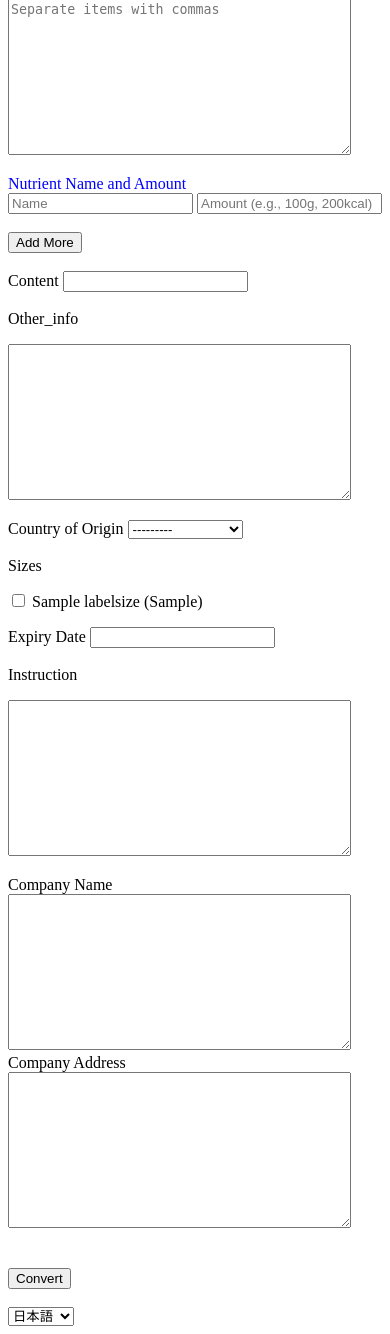
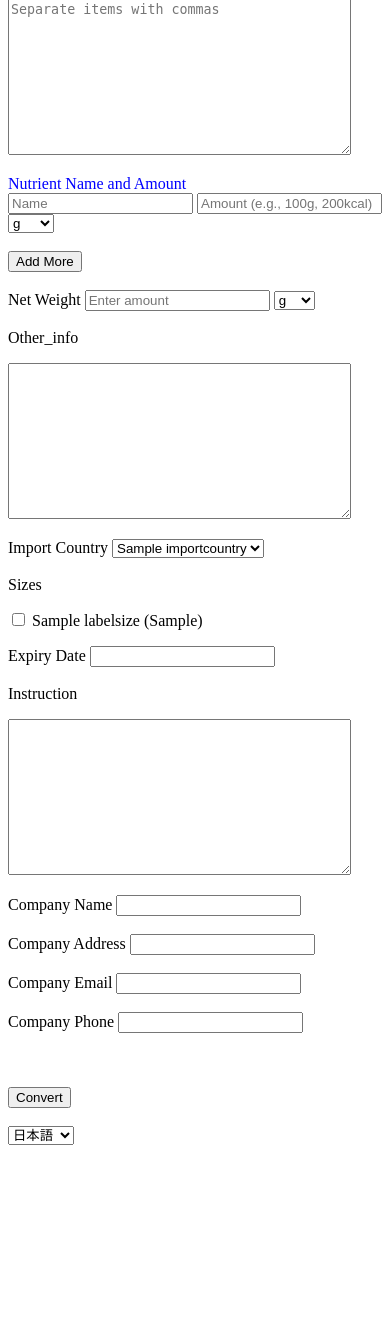
Before and after one commit to SohnTsang/food_labelling, a Django app: page /label-management/create-label/ in a window 390 px wide. Shown: the part 141-1475 px from the top of the page. After the commit the page ends 1286 px from the top, so only its background shows below. Run offline with Django 5.2, Linux system fonts and the light colour scheme; tables that the repository leaves empty hold one stand-in row (values such as "Sample post").

Commit message:
added company as a class that has company name, address, email and phone and as a many-to-many relationship to LabelTemplate updated views.py, forms.py, html to properly process and display the result

```diff
--- a/LabelManagement/admin.py
+++ b/LabelManagement/admin.py
@@ -1,9 +1,9 @@
 from django.contrib import admin
-from .models import LabelTemplate, RegulatoryRequirement, LabelSize, Country, Nutrient
+from .models import LabelTemplate, RegulatoryRequirement, LabelSize, ImportCountry, Nutrient
 
 # Register your models here.
 admin.site.register(LabelTemplate)
 admin.site.register(RegulatoryRequirement)
 admin.site.register(LabelSize)
-admin.site.register(Country)
+admin.site.register(ImportCountry)
 admin.site.register(Nutrient)
--- a/LabelManagement/forms.py
+++ b/LabelManagement/forms.py
@@ -1,31 +1,31 @@
 from django import forms
-from .models import LabelTemplate, LabelSize, Country, Nutrient
+from .models import LabelTemplate, LabelSize, ImportCountry, Nutrient, Company
 from django.utils.translation import gettext_lazy as _
 
 
 class LabelTemplateForm(forms.ModelForm):
-    """
-    sizes = forms.ModelMultipleChoiceField(
-        queryset=LabelSize.objects.all(),
-        widget=forms.CheckboxSelectMultiple,
-        required=True
-    )
-    """
+
+    company_name = forms.CharField(label=_("Company Name"), max_length=255, required=False)
+    company_address = forms.CharField(label=_("Company Address"), max_length=255, required=False)
+    company_email = forms.EmailField(label=_("Company Email"), required=False)
+    company_phone = forms.CharField(label=_("Company Phone"), max_length=30, required=False)
 
     class Meta:
         model = LabelTemplate
-        fields = ['product_name', 'ingredients', 'other_info', 'country', 'sizes', 'content',
-                  'expiry_date', 'instruction', 'company_name', 'company_address']
+        fields = ['product_name', 'ingredients', 'other_info', 'import_country', 'sizes', 'net_weight',
+                  'expiry_date', 'instruction', 'company_name', 'company_address', 'company_email', 'company_phone']
         labels = {
             'product_name': _('Product Name'),
             'ingredients': _('Ingredients'),
             'other_info': _('Other_info'),
-            'country': _('Export Country'),
-            'content': _('Content'),
+            'import_country': _('Import Country'),
+            'net_weight': _('Net Weight'),
             'expiry_date': _('Expiry Date'),
             'instruction': _('Instruction'),
             'company_name': _('Company Name'),
             'company_address': _('Company Address'),
+            'company_email': _('Company Email'),
+            'company_phone': _('Company Phone'),
             # ... other labels ...
         }
 
@@ -38,19 +38,13 @@
             'product_name': forms.TextInput(attrs={'class': 'form-control'}),
             'ingredients': forms.Textarea(attrs={'class': 'form-control', 'placeholder': 'Separate items with commas'}),
             'other_info': forms.Textarea(attrs={'class': 'form-control', 'required': False}),
-            'content': forms.TextInput(attrs={'class': 'form-control', 'required': False}),
+            'net_weight': forms.TextInput(attrs={'class': 'form-control', 'required': False}),
             'expiry_date': forms.TextInput(attrs={'class': 'form-control', 'required': False}),
             'instruction': forms.Textarea(attrs={'class': 'form-control', 'required': False}),
-            'company_name': forms.Textarea(attrs={'class': 'form-control', 'required': False}),
-            'company_address': forms.Textarea(attrs={'class': 'form-control', 'required': False}),
-            'country': forms.Select(attrs={'class': 'form-control'}),
+            'import_country': forms.Select(attrs={'class': 'form-control'}),
             'sizes': forms.CheckboxSelectMultiple(attrs={'class': 'sizes'}),
         }
 
-
-'''
-class NutrientForm(forms.ModelForm):
-    class Meta:
-        model = Nutrient
-        fields = ['name', 'amount']
-'''
+    def __init__(self, *args, **kwargs):
+        super(LabelTemplateForm, self).__init__(*args, **kwargs)
+        self.fields['import_country'].empty_label = None
--- a/LabelManagement/templates/label_template_form.html
+++ b/LabelManagement/templates/label_template_form.html
@@ -20,15 +20,23 @@
             <label for="{{ nutrient_form.amount.id_for_label }}">Amount</label><br>
         </div> <br>
         <button type="button" id="addNutrientButton">Add More</button> <br><br>
-       <label for="{{ form.product_name.id_for_label }}">{% trans "Content" %}</label> {{ form.content }} <br><br>
+        <!--<label for="{{ form.product_name.id_for_label }}">{% trans "Content" %}</label> {{ form.content }} <br><br>-->
+        <label for="content_amount">{% trans "Net Weight" %}</label>
+        <input type="text" id="content_amount" name="content_amount" placeholder="Enter amount">
+        <!--<label for="content_unit">{% trans "Unit" %}</label>-->
+        <select id="content_unit" name="content_unit">
+            <option value="g">g</option>
+            <option value="mg">mg</option>
+        </select><br><br>
         <label for="{{ form.product_name.id_for_label }}">{% trans "Other_info" %}</label> <p>{{ form.other_info }}</p>
-       <label for="{{ form.product_name.id_for_label }}">{% trans "Country of Origin" %}</label> {{ form.country }} <br><br>
+        <label for="{{ form.product_name.id_for_label }}">{% trans "Import Country" %}</label> {{ form.import_country }} <br><br>
         <label for="{{ form.product_name.id_for_label }}">{% trans "Sizes" %}</label> <p>{{ form.sizes }}</p>
         <label for="{{ form.product_name.id_for_label }}">{% trans "Expiry Date" %}</label> {{ form.expiry_date }} <br><br>
         <label for="{{ form.product_name.id_for_label }}">{% trans "Instruction" %}</label> <p>{{ form.instruction }}</p>
-       <label for="{{ form.product_name.id_for_label }}">{% trans "Company Name" %}</label> {{ form.company_name }} <br>
-       <label for="{{ form.product_name.id_for_label }}">{% trans "Company Address" %}</label> {{ form.company_address }} <br>
-
+        <label for="{{ form.company_name.id_for_label }}">{% trans "Company Name" %}</label> {{ form.company_name }} <br><br>
+        <label for="{{ form.company_address.id_for_label }}">{% trans "Company Address" %}</label> {{ form.company_address }} <br><br>
+        <label for="{{ form.company_email.id_for_label }}">{% trans "Company Email" %}</label> {{ form.company_email }} <br><br>
+        <label for="{{ form.company_phone.id_for_label }}">{% trans "Company Phone" %}</label> {{ form.company_phone }} <br><br>
 
         <br><br>
         <button type="submit">{% trans "Convert" %}</button>
@@ -42,85 +50,9 @@
         <select name="language" onchange="this.form.submit()">
             <option value="ja"{% if LANGUAGE_CODE == "ja" %} selected{% endif %}>日本語</option>
             <option value="en"{% if LANGUAGE_CODE == "en" %} selected{% endif %}>English</option>
-
             <!-- Add more language options as needed -->
         </select>
     </form>
-    <!--
-    <script>
-
-        document.addEventListener('DOMContentLoaded', function () {
-            let container = document.getElementById('nutrientInputsContainer');
-            let addButton = document.getElementById('addNutrientButton');
-
-            function addNutrientInput() {
-                let newFieldHtml = `<div>
-                                        <input type="text" name="nutrient_name[]" placeholder="Name">
-                                        <input type="text" name="nutrient_amount[]" placeholder="Amount (e.g., 100g, 200kcal)">
-                                    </div>`;
-                container.insertAdjacentHTML('beforeend', newFieldHtml);
-            }
-
-            addButton.addEventListener('click', function() {
-                addNutrientInput();
-            });
-
-            // Add the first nutrient input by default
-            addNutrientInput();
-        });
-
-    </script>
-    -->
-    <!--
-    <script>
-        document.addEventListener('DOMContentLoaded', function () {
-            let container = document.getElementById('nutrientInputsContainer');
-            let addButton = document.getElementById('addNutrientButton');
-
-            function saveFormState() {
-                let nutrientData = [];
-                container.querySelectorAll('div').forEach(div => {
-                    let name = div.querySelector('input[name="nutrient_name[]"]').value;
-                    let amount = div.querySelector('input[name="nutrient_amount[]"]').value;
-                    nutrientData.push({name, amount});
-                });
-                localStorage.setItem('nutrientFormData', JSON.stringify(nutrientData));
-            }
-
-            function addNutrientInput(name = '', amount = '') {
-                let newFieldHtml = `<div>
-                                        <input type="text" name="nutrient_name[]" placeholder="Name" value="${name}">
-                                        <input type="text" name="nutrient_amount[]" placeholder="Amount (e.g., 100g, 200kcal)" value="${amount}">
-                                    </div>`;
-                container.insertAdjacentHTML('beforeend', newFieldHtml);
-            }
-
-            addButton.addEventListener('click', function() {
-                addNutrientInput();
-            });
-
-            // Load saved form data if available
-            let savedData = localStorage.getItem('nutrientFormData');
-            if (savedData) {
-                let nutrientData = JSON.parse(savedData);
-                nutrientData.forEach(data => {
-                    addNutrientInput(data.name, data.amount);
-                });
-                // Clear the saved data after loading to prevent loading on page reload
-                localStorage.removeItem('nutrientFormData');
-            } else {
-                // Add the first nutrient input by default
-                addNutrientInput();
-            }
-
-            // Save the form state only when navigating away (not on reload)
-            window.onbeforeunload = function() {
-                saveFormState();
-                // returning undefined prevents the confirmation dialog on navigation
-            };
-        });
-    </script>
-    -->
 
     <script>
         document.addEventListener('DOMContentLoaded', function () {
@@ -141,6 +73,12 @@
                 let newFieldHtml = `<div>
                                         <input type="text" name="nutrient_name[]" placeholder="Name" value="${name}">
                                         <input type="text" name="nutrient_amount[]" placeholder="Amount (e.g., 100g, 200kcal)" value="${amount}">
+                                        <select id="content_unit" name="nutrient_unit[]">
+                                            <option value="g">g</option>
+                                            <option value="mg">mg</option>
+                                            <option value="mg">kcal</option>
+                                            <!-- Add more units as needed -->
+                                        </select>
                                     </div>`;
                 container.insertAdjacentHTML('beforeend', newFieldHtml);
 
--- a/LabelManagement/views.py
+++ b/LabelManagement/views.py
@@ -2,7 +2,7 @@
 
 from django.shortcuts import render, redirect
 from .forms import LabelTemplateForm
-from .models import LabelTemplate, Nutrient
+from .models import LabelTemplate, Nutrient, Company
 from CustomTranslation.utils import translate_text  # Import your translation function
 
 
@@ -12,12 +12,27 @@
         if form.is_valid():
             label_template = form.save(commit=False)
             ingredients = form.cleaned_data['ingredients']
-            ##nutrients = form.cleaned_data['nutrients']
+
             # Convert comma-separated strings to lists
             label_template.ingredients = ingredients.split(',')
+            amount = request.POST.get('content_amount', '')
+            unit = request.POST.get('content_unit', '')
+            label_template.net_weight = f'{amount} {unit}'
             # Save the basic data
             label_template.save()
             form.save_m2m()
+
+            company_name = form.cleaned_data.get('company_name')
+            company_address = form.cleaned_data.get('company_address')
+            company_email = form.cleaned_data.get('company_email')
+            company_phone = form.cleaned_data.get('company_phone')
+
+            if company_name:  # Check if company name is provided
+                company, created = Company.objects.get_or_create(
+                    name=company_name,
+                    defaults={'address': company_address, 'email': company_email, 'phone': company_phone}
+                )
+                label_template.companies.add(company)
 
             country_to_language = {
                 'sg': 'en',  # Singapore to English
@@ -27,24 +42,25 @@
                 # Add more mappings as needed
             }
 
-            selected_country_code = label_template.country.code
+            selected_country_code = label_template.import_country.code
             converted_country_code = country_to_language.get(selected_country_code.lower(), 'en')
-            print(selected_country_code.lower())
-            names = request.POST.getlist('nutrient_name[]')
-            amounts = request.POST.getlist('nutrient_amount[]')
+
+            nutrient_names = request.POST.getlist('nutrient_name[]')
+            nutrient_amounts = request.POST.getlist('nutrient_amount[]')
+            nutrient_unit = request.POST.getlist('nutrient_unit[]')
+
             nutrients_data = []
             translated_ingredients = translate_text(label_template.ingredients,
                                                     converted_country_code)  # Assuming English translation
 
-            translated_nutrient_names = translate_text(names, converted_country_code)
+            translated_nutrient_names = translate_text(nutrient_names, converted_country_code)
             translated_nutrient_names_list = translated_nutrient_names.split(', ')
 
-            for name, amount in zip(translated_nutrient_names_list, amounts):
+            for name, amount, unit in zip(translated_nutrient_names_list, nutrient_amounts, nutrient_unit):
                 if name:  # Ensure both name and amount are provided
                     nutrient = Nutrient.objects.create(name=name, amount=amount)
-
                     label_template.nutrients.add(nutrient)
-                    nutrients_data.append({'name': name, 'amount': amount})
+                    nutrients_data.append({'name': name, 'amount': amount, 'unit': unit})
                 else:
                     nutrients_data = ''
 
@@ -61,14 +77,16 @@
                     'product_name': label_template.product_name,
                     'translated_ingredients': translated_ingredients,
                     'other_info': label_template.other_info,
-                    'country': label_template.country.name,
+                    'import_country': label_template.import_country.name,
                     'label_sizes': ', '.join(label_sizes_names),
-                    'content': label_template.content,
+                    'net_weight': label_template.net_weight,
                     'expiry_date': label_template.expiry_date,
                     'instruction': label_template.instruction,
-                    'company_name': label_template.company_name,
-                    'company_address': label_template.company_address,
-                    'nutrients': nutrients_data
+                    'nutrients': nutrients_data,
+                    'company_name': company_name,
+                    'company_address': company_address,
+                    'company_email': company_email,
+                    'company_phone': company_phone,
                 }
             }
 
```
Also changed, not shown: LabelManagement/models.py (+23 -8 lines), LabelManagement/templates/result_page.html (+9 -5 lines), LabelManagement/migrations/0007_rename_country_importcountry_and_more.py (added), LabelManagement/migrations/0008_company_rename_content_labeltemplate_net_weight_and_more.py (added). Lines whose indentation alone changed are shown as unchanged.
